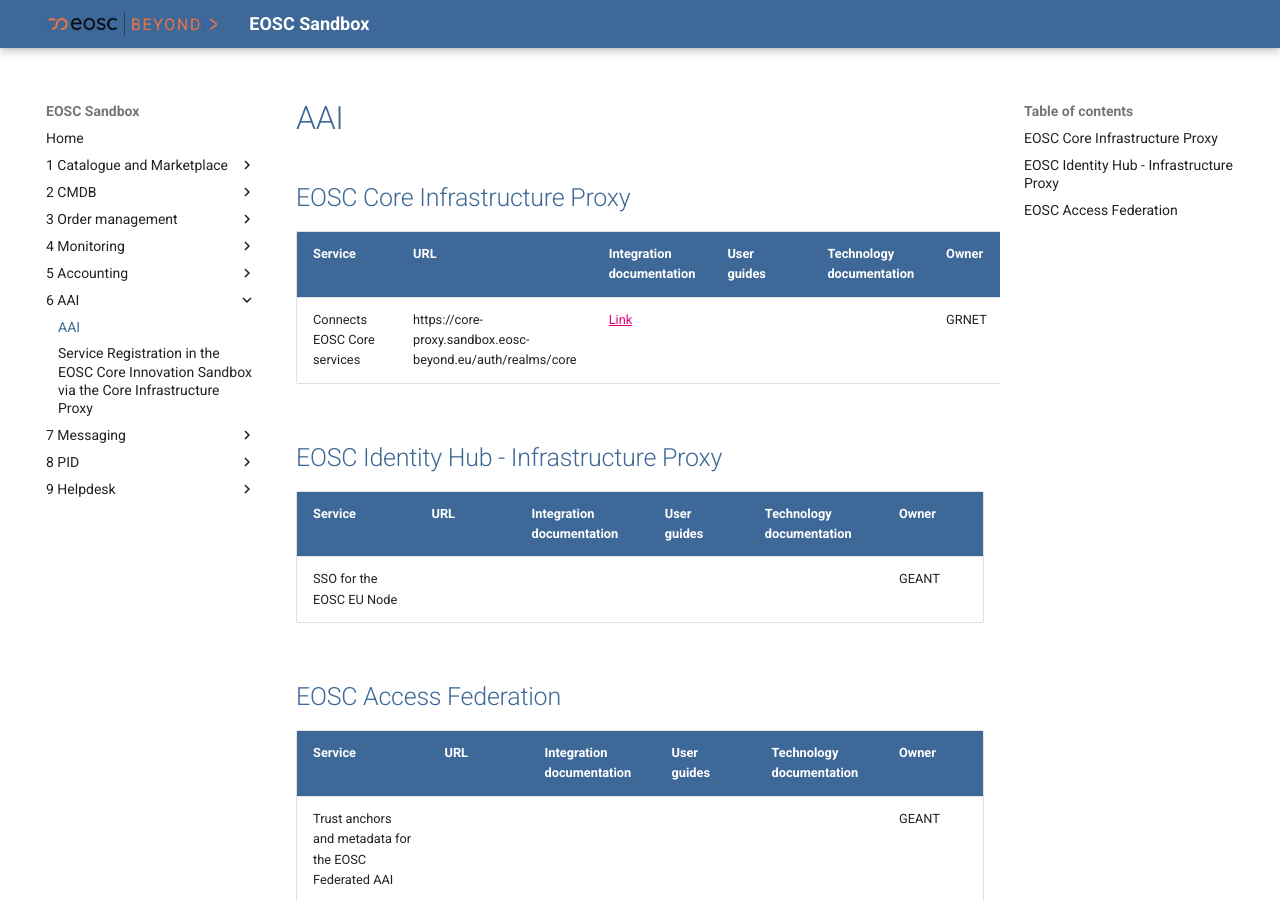
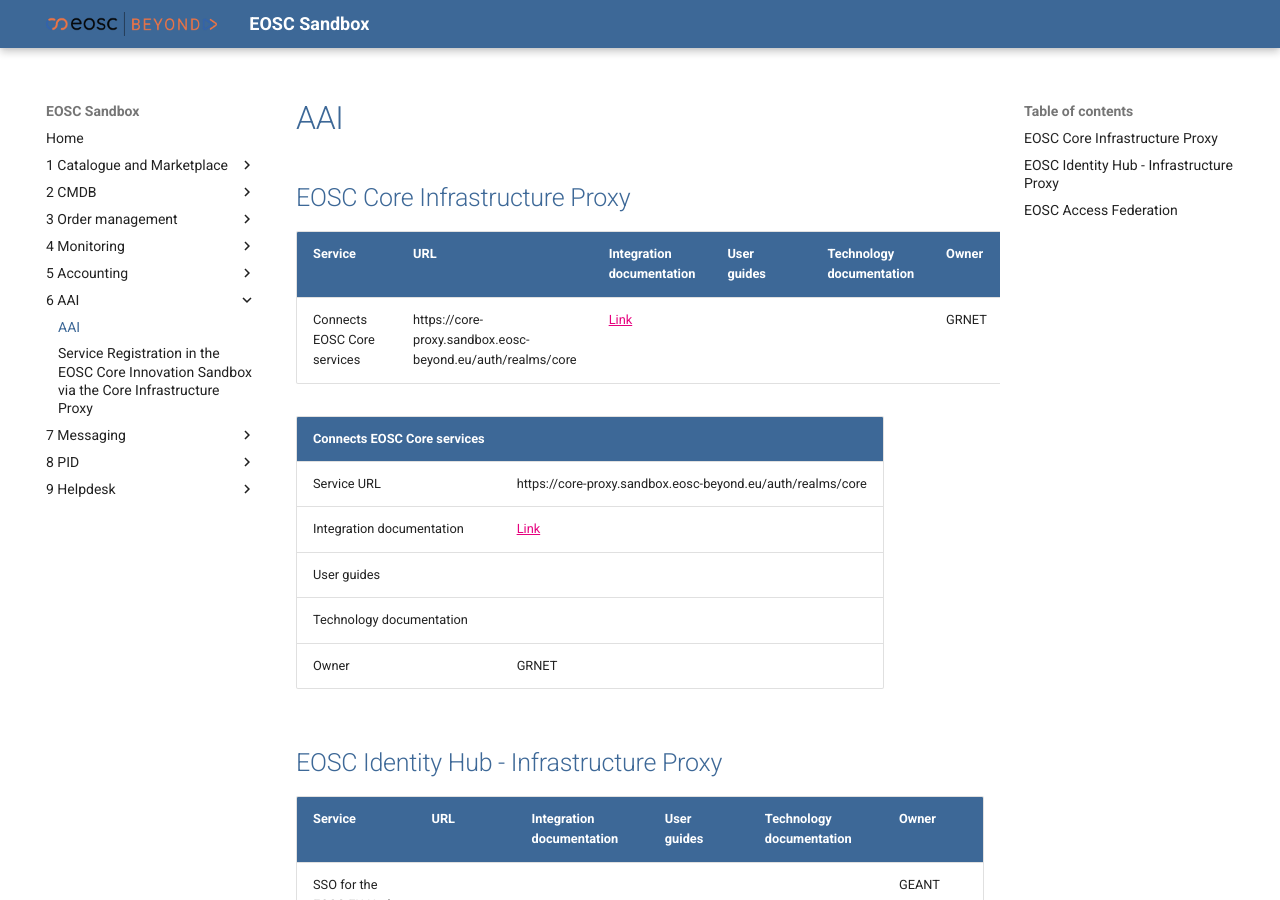
Before and after one commit to eosc-beyond-sandbox/eosc-sandbox, an MkDocs documentation site: the page built from resources/6 AAI/aai.md, in a window 1280 px wide and 900 px high. Built offline with MkDocs 1.6.1 and Material for MkDocs 9.7.7, drawn with Linux system fonts in a browser that asks for light colours.

Commit message:
New table layout

```diff
--- a/resources/6 AAI/aai.md
+++ b/resources/6 AAI/aai.md
@@ -1,10 +1,18 @@
 # AAI
 
 ## EOSC Core Infrastructure Proxy
+
 | Service                         |  URL                            | Integration documentation | User guides | Technology documentation | Owner  |
 |:-------------------------------- |:------------------------------ |:--------------------------|:------------|:-------------------------|:-------|
 | Connects EOSC Core services |   https://core-proxy.sandbox.eosc-beyond.eu/auth/realms/core | [Link](registering-services-with-the-core-infrastructure-proxy.md) | | | GRNET |
 
+| Connects EOSC Core services |                                                                    |
+| :-------------------------- | :----------------------------------------------------------------- |
+| Service URL                 | https://core-proxy.sandbox.eosc-beyond.eu/auth/realms/core         |
+| Integration documentation   | [Link](registering-services-with-the-core-infrastructure-proxy.md) |
+| User guides                 |                                                                    |
+| Technology documentation    |                                                                    |
+| Owner                       | GRNET                                                              |
 
 ## EOSC Identity Hub - Infrastructure Proxy
 | Service                         |  URL                            | Integration documentation | User guides | Technology documentation | Owner  |
```
